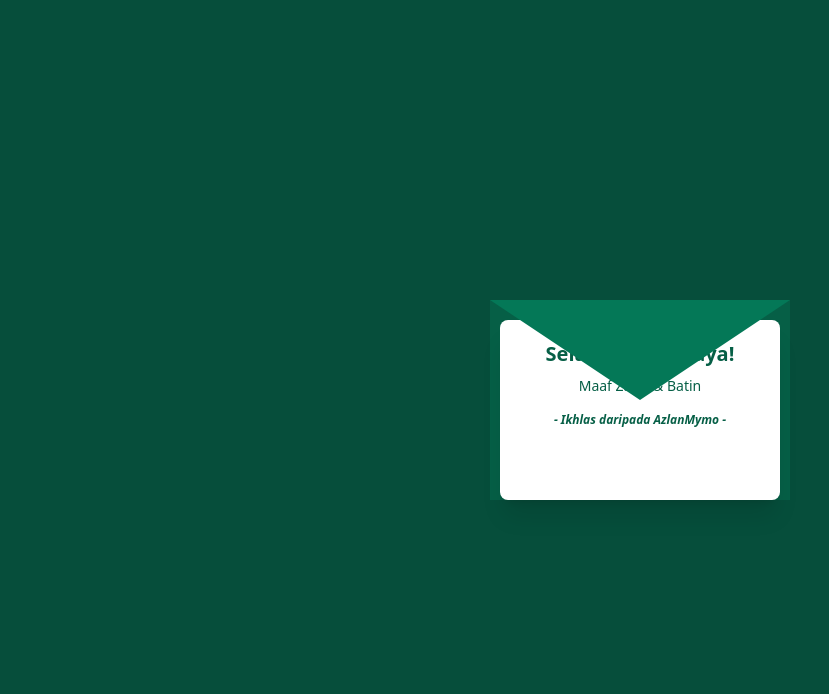
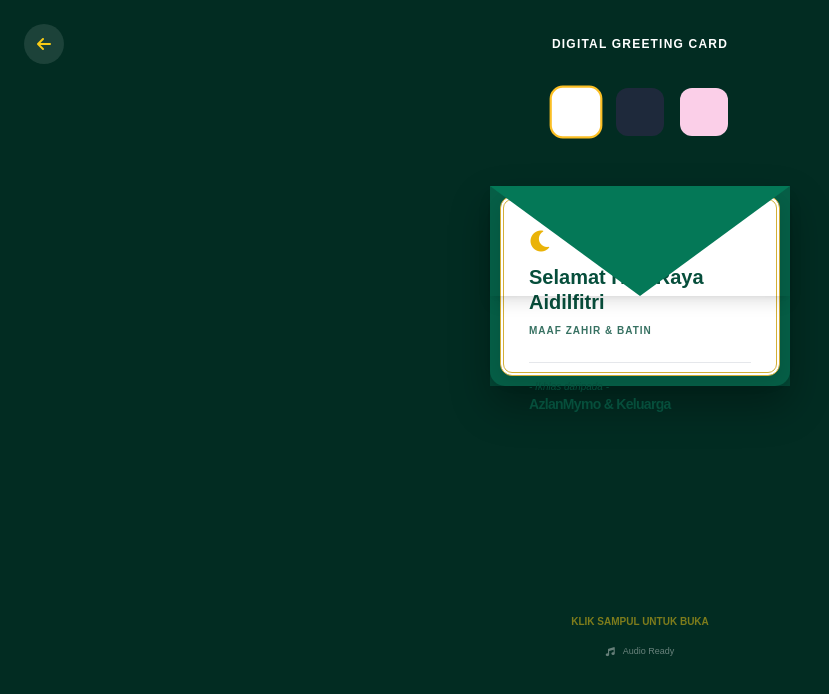
Before and after one commit to ketickapp-dev/RAYA-2026-x-AzlanMymo, a plain HTML site: page kad-raya.html in a window 1280 px wide. Shown: the whole page, without its empty margins (0-829 px from the left). Drawn offline with nearby package versions, Linux system fonts and the light colour scheme.

Commit message:
Update kad-raya.html

```diff
--- a/kad-raya.html
+++ b/kad-raya.html
@@ -3,46 +3,126 @@
 <head>
     <meta charset="UTF-8">
     <meta name="viewport" content="width=device-width, initial-scale=1.0">
-    <title>Kad Raya Interaktif | AzlanMymo</title>
+    <title>Kad Raya Interaktif | AzlanMymo Lab</title>
     <script src="https://cdn.tailwindcss.com"></script>
+    <link href="https://cdnjs.cloudflare.com/ajax/libs/font-awesome/6.0.0/css/all.min.css" rel="stylesheet">
     <style>
+        body { background: #022c22; overflow-x: hidden; font-family: 'Poppins', sans-serif; }
+
+        /* Kontena Sampul */
+        .envelope-wrapper { height: 380px; margin-top: 50px; display: flex; justify-content: center; position: relative; }
+
         .envelope {
-            width: 300px; height: 200px;
-            background: #065f46; position: relative;
-            cursor: pointer; transition: 0.5s;
-            margin: 100px auto; transform-style: preserve-3d;
+            position: relative; width: 300px; height: 200px;
+            background: #065f46; border-radius: 0 0 15px 15px;
+            box-shadow: 0 20px 40px rgba(0,0,0,0.3);
         }
+
+        /* Penutup Sampul (Flap) */
         .flap {
             position: absolute; top: 0; width: 0; height: 0;
-            border-left: 150px solid transparent;
-            border-right: 150px solid transparent;
-            border-top: 100px solid #047857;
-            transform-origin: top; transition: 0.5s; z-index: 3;
+            border-left: 150px solid transparent; border-right: 150px solid transparent;
+            border-top: 110px solid #047857; transform-origin: top;
+            transition: transform 0.6s ease; z-index: 3;
         }
-        .envelope.open .flap { transform: rotateX(180deg); }
+
+        /* Kertas Kad */
         .letter {
-            position: absolute; bottom: 0; left: 10px;
+            position: absolute; bottom: 10px; left: 10px;
             width: 280px; height: 180px; background: white;
-            transition: 0.5s; z-index: 2; padding: 20px;
-            color: #065f46; text-align: center;
+            transition: 0.8s cubic-bezier(0.175, 0.885, 0.32, 1.275);
+            z-index: 2; padding: 25px; color: #064e3b;
+            box-shadow: 0 5px 15px rgba(0,0,0,0.1);
         }
-        .envelope.open .letter { transform: translateY(-100px); }
+
+        /* Animasi Buka */
+        .envelope.open .flap { transform: rotateX(180deg); z-index: 1; }
+        .envelope.open .letter { transform: translateY(-160px); height: 220px; z-index: 4; }
+
+        /* Template Styles */
+        .theme-classic { background: #fff; color: #064e3b; border: 4px double #d4af37; }
+        .theme-modern { background: #1e293b; color: #f1f5f9; border: 2px solid #38bdf8; }
+        .theme-floral { background: #fdf2f8; color: #be185d; border: 4px solid #f9a8d4; border-style: dotted; }
+
+        .template-btn { transition: 0.3s; border: 2px solid transparent; }
+        .template-btn.active { border-color: #fbbf24; transform: scale(1.1); }
     </style>
 </head>
-<body class="bg-emerald-900 flex items-center justify-center min-h-screen">
+<body class="min-h-screen p-6 text-white">
 
-    <div id="envelope" class="envelope" onclick="openEnvelope()">
-        <div class="flap"></div>
-        <div class="letter shadow-xl rounded-lg">
-            <h2 class="font-bold text-xl">Selamat Hari Raya!</h2>
-            <p class="text-sm mt-2">Maaf Zahir & Batin</p>
-            <p class="text-xs mt-4 italic font-semibold">- Ikhlas daripada AzlanMymo -</p>
+    <header class="flex justify-between items-center mb-6">
+        <a href="index.html" class="w-10 h-10 flex items-center justify-center bg-white/10 rounded-full text-yellow-400">
+            <i class="fas fa-arrow-left"></i>
+        </a>
+        <h1 class="text-xs font-bold uppercase tracking-widest">Digital Greeting Card</h1>
+        <div class="w-10"></div>
+    </header>
+
+    <div class="flex justify-center gap-4 mb-10">
+        <button onclick="setTheme('classic')" id="btn-classic" class="template-btn active w-12 h-12 rounded-xl bg-white border-2"></button>
+        <button onclick="setTheme('modern')" id="btn-modern" class="template-btn w-12 h-12 rounded-xl bg-slate-800"></button>
+        <button onclick="setTheme('floral')" id="btn-floral" class="template-btn w-12 h-12 rounded-xl bg-pink-200"></button>
+    </div>
+
+    <div class="envelope-wrapper">
+        <div id="envelope" class="envelope" onclick="toggleEnvelope()">
+            <div class="flap shadow-lg"></div>
+            <div id="letter" class="letter rounded-xl theme-classic">
+                <i class="fas fa-moon text-yellow-500 text-2xl mb-2"></i>
+                <h2 class="font-bold text-xl leading-tight">Selamat Hari Raya Aidilfitri</h2>
+                <p class="text-[10px] mt-2 opacity-80 uppercase tracking-widest font-bold">Maaf Zahir & Batin</p>
+                <div class="mt-6 border-t pt-4">
+                    <p class="text-[10px] italic">- Ikhlas daripada -</p>
+                    <p class="font-bold text-sm tracking-tighter">AzlanMymo & Keluarga</p>
+                </div>
+            </div>
+            <div class="absolute bottom-0 w-full h-full bg-emerald-800/50 rounded-b-15 z-3"></div>
         </div>
     </div>
 
+    <div class="text-center mt-12">
+        <p class="text-[10px] text-yellow-400 font-bold uppercase animate-pulse">Klik Sampul Untuk Buka</p>
+        <div id="music-status" class="mt-4 text-[9px] opacity-40 flex items-center justify-center gap-2">
+            <i class="fas fa-music"></i> <span>Audio Ready</span>
+        </div>
+    </div>
+
+    <audio id="rayaAudio" loop>
+        <source src="https://www.soundhelix.com/examples/mp3/SoundHelix-Song-1.mp3" type="audio/mpeg">
+        </audio>
+
     <script>
-        function openEnvelope() {
-            document.getElementById('envelope').classList.toggle('open');
+        let isOpened = false;
+        const audio = document.getElementById('rayaAudio');
+
+        function toggleEnvelope() {
+            const env = document.getElementById('envelope');
+            isOpened = !isOpened;
+
+            env.classList.toggle('open');
+
+            if (isOpened) {
+                audio.play().catch(e => console.log("Autoplay blocked, user interaction required"));
+                document.getElementById('music-status').innerHTML = '<i class="fas fa-volume-up text-green-400"></i> <span class="text-green-400 uppercase">Playing: Suasana Hari Raya</span>';
+            } else {
+                audio.pause();
+                document.getElementById('music-status').innerHTML = '<i class="fas fa-volume-mute"></i> <span>Audio Paused</span>';
+            }
+        }
+
+        function setTheme(theme) {
+            const letter = document.getElementById('letter');
+            const btns = document.querySelectorAll('.template-btn');
+
+            // Reset buttons
+            btns.forEach(b => b.classList.remove('active'));
+            document.getElementById('btn-' + theme).classList.add('active');
+
+            // Apply theme
+            letter.className = 'letter rounded-xl theme-' + theme;
+
+            // Feedback
+            if (window.navigator.vibrate) window.navigator.vibrate(20);
         }
     </script>
 </body>
```
